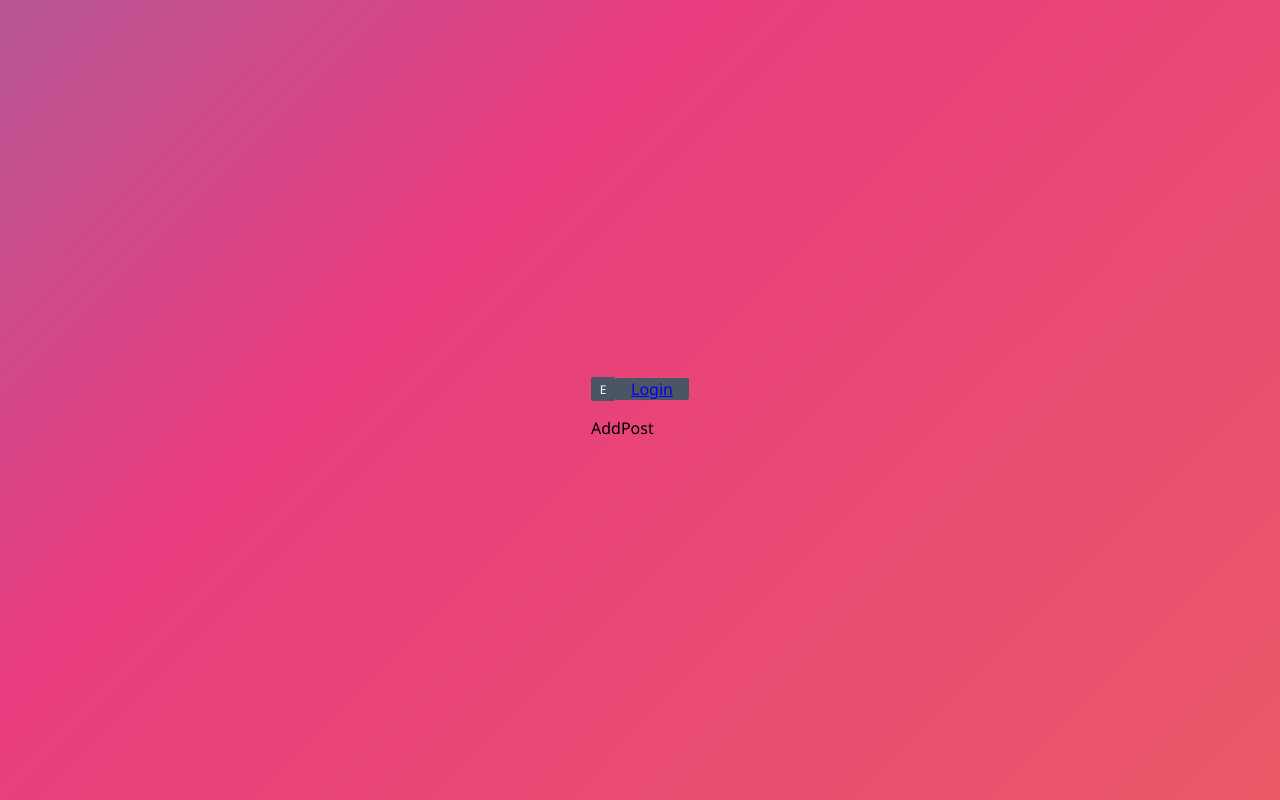
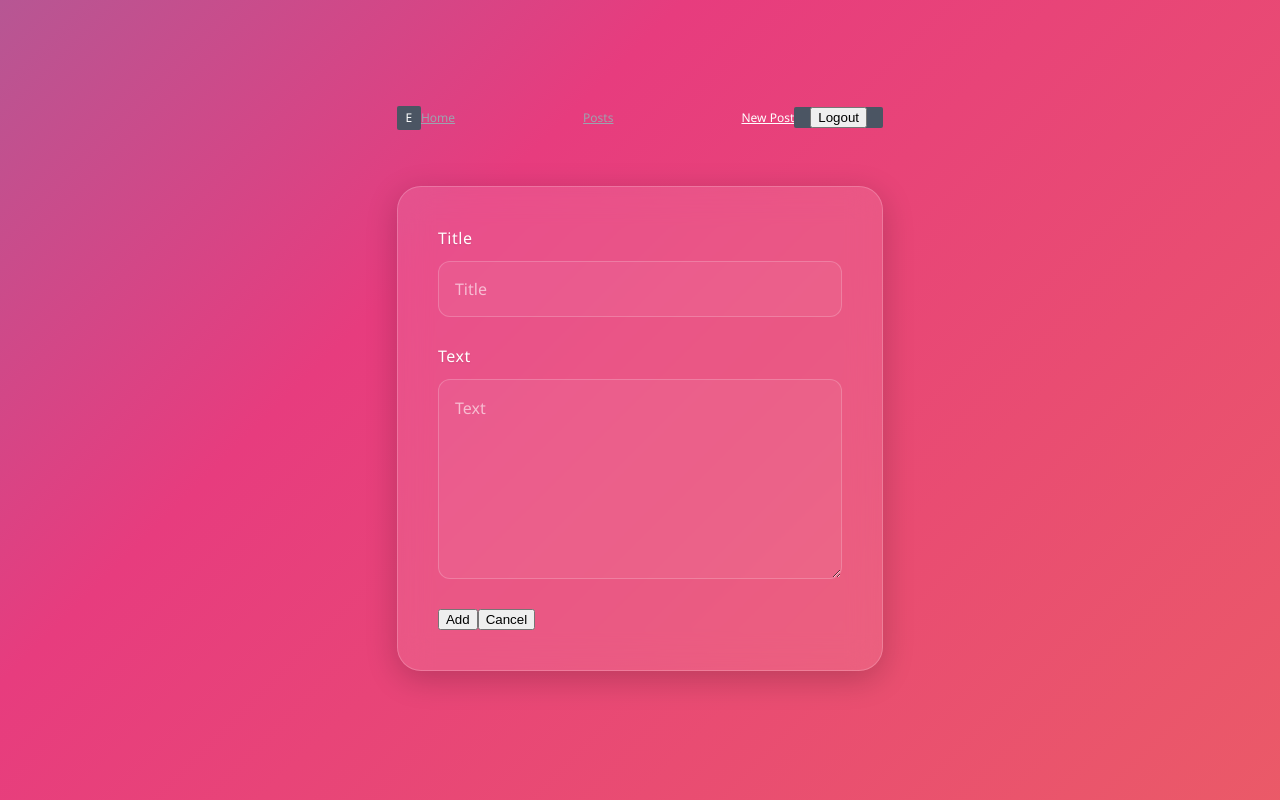
Before and after one commit to efaxy/student-survival-guides-client, a React (Create React App) app: page /new in a window 1280 px wide. Built offline with nearby package versions, Linux system fonts and the light colour scheme.

Commit message:
adding addPost functionality and styles

```diff
--- a/src/App.js
+++ b/src/App.js
@@ -4,7 +4,7 @@ import { Route, Routes } from 'react-router-dom'
 import { MainPage } from './pages/MainPage'
 import { PostsPage } from './pages/PostsPage'
 import { PostPage } from './pages/PostPage'
-import { AddPostPage } from './pages/AddPostPage'
+import { AddPostPage } from './pages/AddPostPage/AddPostPage'
 import { RegisterPage } from './pages/RegisterPage/RegisterPage'
 import { LoginPage } from './pages/LoginPage/LoginPage'
 import { EditPostPage } from './pages/EditPostPage'
--- a/src/components/Navbar/Navbar.jsx
+++ b/src/components/Navbar/Navbar.jsx
@@ -3,7 +3,7 @@ import './Navbar.css'
 import { Link, NavLink } from 'react-router-dom'
 
 export const Navbar = () => {
-	const isAuth = false
+	const isAuth = true
 
 	const activeStyles = {
 		color: 'white',
--- a/src/pages/AddPostPage.jsx
+++ /dev/null
@@ -1,5 +0,0 @@
-import React from 'react'
-
-export const AddPostPage = () => {
-	return <div>AddPost</div>
-}
--- /dev/null
+++ b/src/pages/AddPostPage/AddPostPage.css
@@ -0,0 +1,67 @@
+.addPostPage {
+	background: rgba(255, 255, 255, 0.1);
+	backdrop-filter: blur(16px);
+	-webkit-backdrop-filter: blur(16px);
+	border: 1px solid rgba(255, 255, 255, 0.2);
+	box-shadow: 0 8px 32px 0 rgba(0, 0, 0, 0.2);
+	border-radius: 24px;
+	width: 100%;
+	max-width: 600px;
+	margin: 40px auto;
+	padding: 40px;
+	display: flex;
+	flex-direction: column;
+	gap: 28px;
+	box-sizing: border-box;
+	color: #ffffff;
+}
+
+.title,
+.text {
+	display: flex;
+	flex-direction: column;
+	font-size: 16px;
+	font-weight: 500;
+	gap: 12px;
+	letter-spacing: 0.5px;
+	text-shadow: 0 1px 2px rgba(0, 0, 0, 0.1);
+}
+
+.for-title,
+.for-text {
+	width: 100%;
+	padding: 16px;
+	font-size: 16px;
+	font-family: inherit;
+	background: rgba(255, 255, 255, 0.05);
+	border: 1px solid rgba(255, 255, 255, 0.2);
+	border-radius: 12px;
+	color: #ffffff;
+	outline: none;
+	transition: all 0.3s ease;
+	box-sizing: border-box;
+}
+
+.for-title::placeholder,
+.for-text::placeholder {
+	color: rgba(255, 255, 255, 0.6);
+}
+
+.for-title:hover,
+.for-text:hover {
+	background: rgba(255, 255, 255, 0.1);
+}
+
+.for-title:focus,
+.for-text:focus {
+	background: rgba(255, 255, 255, 0.15);
+	border-color: rgba(255, 255, 255, 0.6);
+	box-shadow: 0 0 20px rgba(255, 255, 255, 0.15);
+	transform: translateY(-1px);
+}
+
+.for-text {
+	min-height: 200px;
+	resize: vertical;
+	line-height: 1.5;
+}
--- /dev/null
+++ b/src/pages/AddPostPage/AddPostPage.jsx
@@ -0,0 +1,59 @@
+import React, { useState } from 'react'
+import { useNavigate } from 'react-router-dom'
+import './AddPostPage.css'
+
+export const AddPostPage = () => {
+	const [title, setTitle] = useState('')
+	const [text, setText] = useState('')
+	const navigate = useNavigate()
+
+	const submitHandler = () => {
+		try {
+			const data = new FormData()
+			data.append('title', title)
+			data.append('text', text)
+			navigate('/')
+		} catch (error) {
+			console.log(error)
+		}
+	}
+
+	const clearFormHandler = () => {
+		setTitle('')
+		setText('')
+	}
+
+	return (
+		<form className="addPostPage" onSubmit={(e) => e.preventDefault()}>
+			<label className="title">
+				Title
+				<input
+					type="text"
+					value={title}
+					onChange={(e) => setTitle(e.target.value)}
+					className="for-title"
+					placeholder="Title"
+				/>
+			</label>
+
+			<label className="text">
+				Text
+				<textarea
+					value={text}
+					onChange={(e) => setText(e.target.value)}
+					className="for-text"
+					placeholder="Text"
+				/>
+			</label>
+
+			<div className="buttons-container">
+				<button onClick={submitHandler} className="add-button">
+					Add
+				</button>
+				<button onClick={clearFormHandler} className="cancel-button">
+					Cancel
+				</button>
+			</div>
+		</form>
+	)
+}
```
